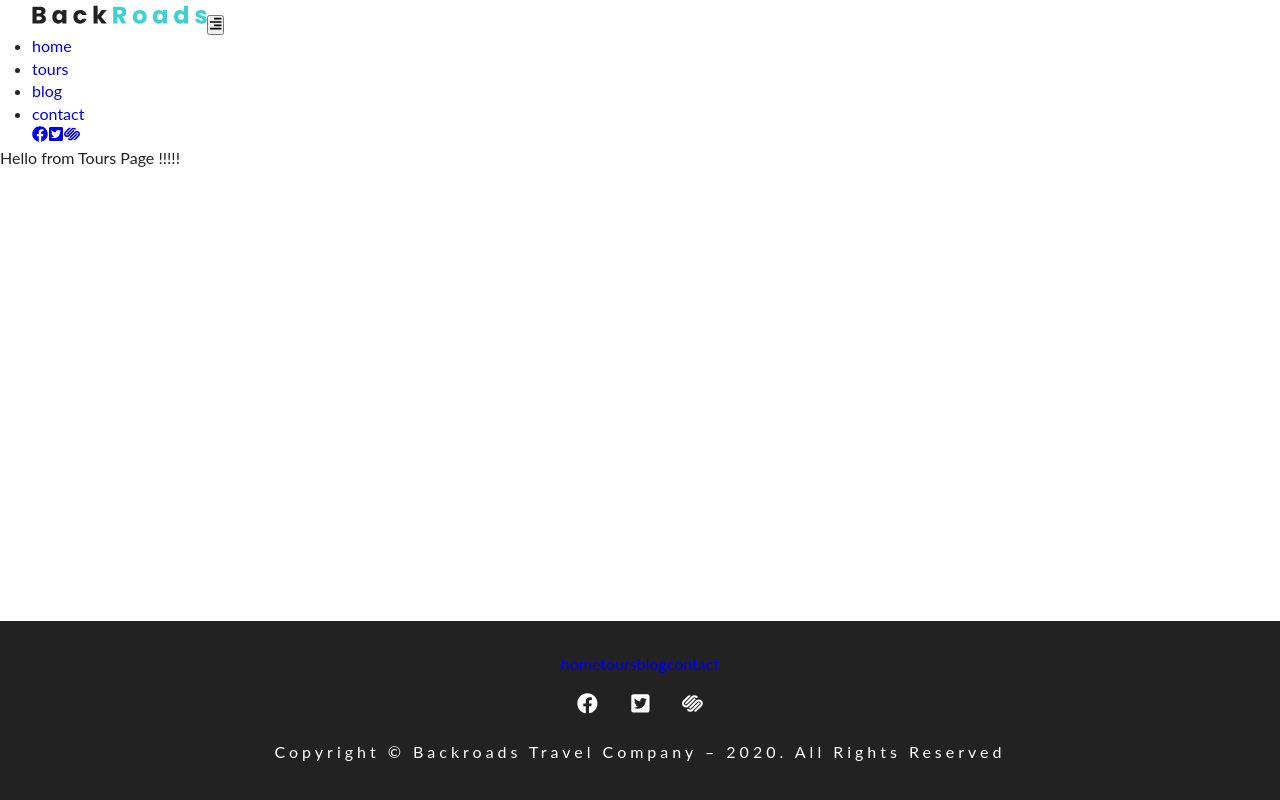
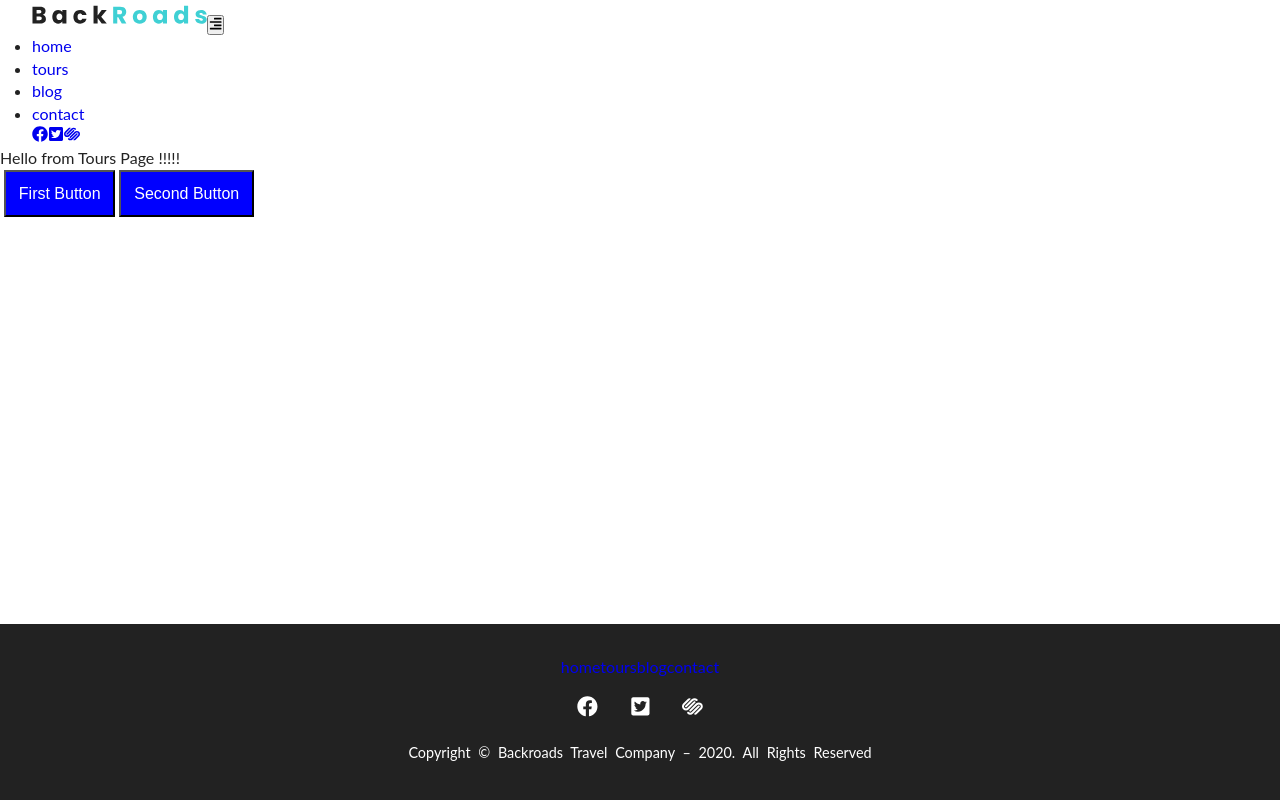
Before and after one commit to locaulker/gatsby-backroads, a Gatsby site: page /tours in a window 1280 px wide. Built offline with nearby package versions, Linux system fonts and the light colour scheme; Gatsby itself is replaced by a stand-in of ours.

Commit message:
installed and implemented styled components

```diff
--- a/gatsby-config.js
+++ b/gatsby-config.js
@@ -7,6 +7,7 @@
 module.exports = {
   /* Your site config here */
   plugins: [
-    `gatsby-plugin-sass`
+    `gatsby-plugin-sass`,
+    `gatsby-plugin-styled-components`,
   ],
 }
--- a/package.json
+++ b/package.json
@@ -14,13 +14,16 @@
     "test": "echo \"Write tests! -> https://gatsby.dev/unit-testing\" && exit 1"
   },
   "dependencies": {
+    "babel-plugin-styled-components": "^1.10.7",
     "bootstrap": "^4.4.1",
     "gatsby": "^2.19.7",
     "gatsby-plugin-sass": "^2.1.29",
+    "gatsby-plugin-styled-components": "^3.1.19",
     "node-sass": "^4.13.1",
     "react": "^16.12.0",
     "react-dom": "^16.12.0",
-    "react-icons": "^3.9.0"
+    "react-icons": "^3.9.0",
+    "styled-components": "^5.0.1"
   },
   "devDependencies": {
     "prettier": "^1.19.1"
--- a/src/css/footer.module.css
+++ b/src/css/footer.module.css
@@ -30,6 +30,8 @@
 }
 .copyright {
   text-transform: capitalize;
-  letter-spacing: var(--mainSpacing);
+  /* letter-spacing: var(--mainSpacing); */
+  word-spacing: var(--mainSpacing);
   line-height: 2;
+  font-size: 90%;
 }
--- a/src/pages/tours.js
+++ b/src/pages/tours.js
@@ -1,10 +1,17 @@
 import React, { Component } from 'react'
 import Layout from "../components/Layout"
+import Button from '../styled-component-examples/Button'
 
 class tours extends Component {
   render() {
     return (
-      <Layout>Hello from Tours Page !!!!!</Layout>
+      <Layout>
+        Hello from Tours Page !!!!!
+        <div>
+          <Button>First Button</Button>
+          <Button color="yellow">Second Button</Button>
+        </div>
+      </Layout>
     )
   }
 }
--- /dev/null
+++ b/src/styled-component-examples/Button.jsx
@@ -0,0 +1,13 @@
+import styled from "styled-components"
+
+const color = "blue"
+const Button = styled.button`
+  color: white;
+  background: ${color};
+  font-size: 1rem;
+  font-weight: 300;
+  margin-left: 4px;
+  padding: 0.8rem;
+`
+
+export default Button
```
Also changed, not shown: 1 other file.
